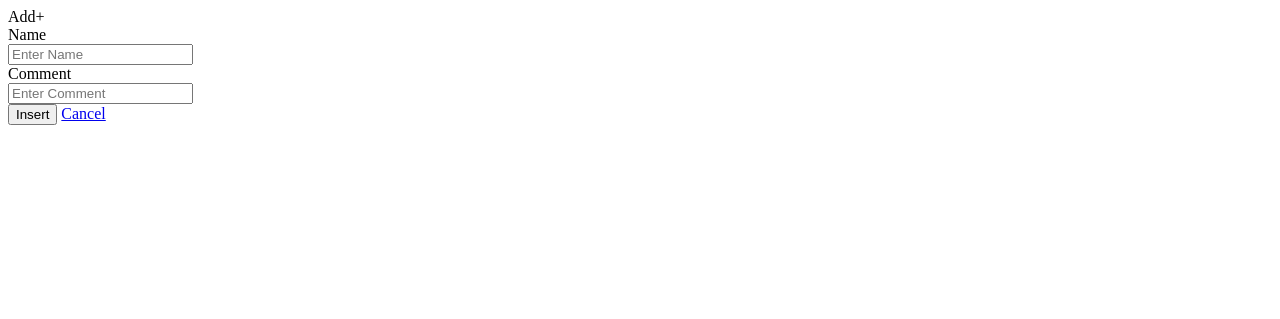
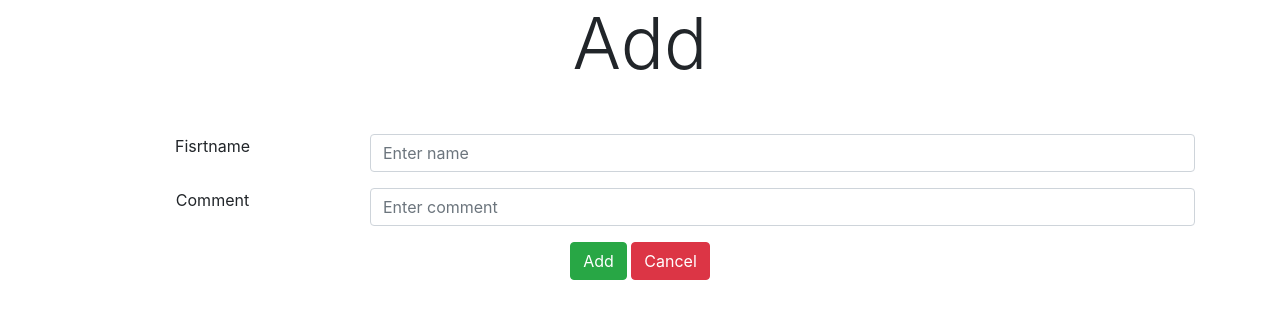
Before and after one commit to 63070014/database, a PHP site: page /add.php in a window 1280 px wide. Shown: the top 319 px of the page. Run offline with PHP 8.4, Linux system fonts and the light colour scheme; data that the repository does not hold is empty; a stand-in replaces the project's code that opens the database connection; some libraries are stand-ins or nearby versions.

Commit message:
Update add.php

```diff
--- a/add.php
+++ b/add.php
@@ -1,7 +1,33 @@
 <?php
-$conn = mysqli_init();
-mysqli_real_connect($conn, 'datadata.mysql.database.azure.com', 'datadata@datadata', 'PuiFai2023', 'ITFLab', 3306);
+    require_once('connection.php');
+
+    if (isset($_REQUEST['btn_insert'])) {
+        $name = $_REQUEST['txt_name'];
+        $comment = $_REQUEST['txt_comment'];
+
+        if (empty($firstname)) {
+            $errorMsg = "Please enter Name";
+        } else if (empty($lastname)) {
+            $errorMsg = "please Enter comment";
+        } else {
+            try {
+                if (!isset($errorMsg)) {
+                    $insert_stmt = $db->prepare("INSERT INTO tbl_person(name, comment) VALUES (:name, :comment)");
+                    $insert_stmt->bindParam(':name', $name);
+                    $insert_stmt->bindParam(':comment', $comment);
+
+                    if ($insert_stmt->execute()) {
+                        $insertMsg = "Insert Successfully!!";
+                        header("refresh:2;show.php");
+                    }
+                }
+            } catch (PDOException $e) {
+                echo $e->getMessage();
+            }
+        }
+    }
 ?>
+
 <!DOCTYPE html>
 <html lang="en">
 <head>
@@ -9,48 +35,56 @@ mysqli_real_connect($conn, 'datadata.mysql.database.azure.com', 'datadata@datada
     <meta name="viewport" content="width=device-width, initial-scale=1.0">
     <title>Add</title>
 
-    <link rel="stlylesheet" href="bootstrap/bootstrap.css">
+    <link rel="stylesheet" href="bootstrap/bootstrap.css">
 </head>
 <body>
 
-    <div class='container'>
-    <div class='display-3 text-center'>Add+</div>
+    <div class="container">
+    <div class="display-3 text-center">Add</div>
 
     <?php
-        if (isset($errorMsg)) {
+         if (isset($errorMsg)) {
     ?>
         <div class="alert alert-danger">
-            <strong>Wrong! <?php echo $errorMsg; ?> </strong>
+            <strong>Wrong! <?php echo $errorMsg; ?></strong>
         </div>
     <?php } ?>
 
+
     <?php
-        if (isset($insertMsg)) {
+         if (isset($insertMsg)) {
     ?>
         <div class="alert alert-success">
-            <strong>Succes! <?php echo $imsertMsg; ?> </strong>
+            <strong>Success! <?php echo $insertMsg; ?></strong>
         </div>
     <?php } ?>
 
-    <form method="post" class="form-horizontal">
-            <div class='form-group'>
-                <label for="Name" class='col-sm-3 control-label'>Name</label>
-                <div class='col-sm-6'>
-                    <input type='text' name='txt_name' class='form-control' placeholder='Enter Name'></input>
+    <form method="post" class="form-horizontal mt-5">
+
+            <div class="form-group text-center">
+                <div class="row">
+                    <label for="name" class="col-sm-3 control-label">Fisrtname</label>
+                    <div class="col-sm-9">
+                        <input type="text" name="txt_name" class="form-control" placeholder="Enter name">
+                    </div>
                 </div>
             </div>
-            <div class='form-group'>
-                <label for="Comment" class='col-sm-3 control-label'>Comment</label>
-                <div class='col-sm-6'>
-                    <input type='text' name='txt_comment' class='form-control' placeholder='Enter Comment'></input>
+            <div class="form-group text-center">
+                <div class="row">
+                    <label for="name" class="col-sm-3 control-label">Comment</label>
+                    <div class="col-sm-9">
+                        <input type="text" name="txt_comment" class="form-control" placeholder="Enter comment">
+                    </div>
                 </div>
             </div>
-            <div class='form-group'>
-                <div class='col-sm-offset-3 col-sm-9 mt-5'>
-                    <input type='Submit' name='btn_insert' class='btn btn-success' value='Insert'></input>
-                    <a href='show.php' class='btn btn-danger'>Cancel</a>
+            <div class="form-group text-center">
+                <div class="col-md-12 mt-3">
+                    <input type="submit" name="btn_insert" class="btn btn-success" value="Add">
+                    <a href="show.php" class="btn btn-danger">Cancel</a>
                 </div>
             </div>
+
+
     </form>
 
     <script src="js/slim.js"></script>
```
